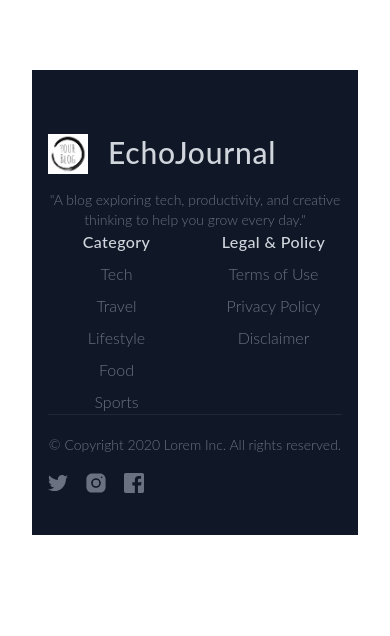
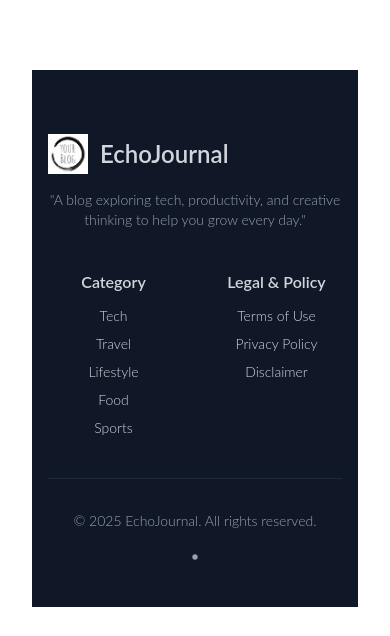
Before and after one commit to tasnim29/echo-journal, a React (Vite) app: page /allBlog in a window 390 px wide. Shown: the part 488-1124 px from the top of the page. Before the commit the page ends 1055 px from the top, so only its background shows below. Built offline with nearby package versions, Linux system fonts and the light colour scheme; no server answers.

Commit message:
adjusted responsiveness and jwt..the problem with immediate log out solved

```diff
--- a/src/AxiosHooks/UseAxiosSecure.jsx
+++ b/src/AxiosHooks/UseAxiosSecure.jsx
@@ -1,41 +1,48 @@
 import axios from "axios";
-import React, { use } from "react";
+import React, { use, useEffect } from "react";
 import { AuthContext } from "../Context/AuthContext";
-import { useNavigate } from "react-router";
+// import { useNavigate } from "react-router";
 
 const axiosInstance = axios.create({
   baseURL: "http://localhost:3000",
 });
 
 const UseAxiosSecure = () => {
-  const { user, signOutUser } = use(AuthContext);
-  const navigate = useNavigate();
+  const { user, signOutUser, loading } = use(AuthContext);
+  // const navigate = useNavigate();
 
-  //   request interceptor
-  axiosInstance.interceptors.request.use((config) => {
-    config.headers.authorization = `Bearer ${user?.accessToken}`;
+  useEffect(() => {
+    if (!loading && user?.accessToken) {
+      // Add request interceptor
+      const requestInterceptor = axiosInstance.interceptors.request.use(
+        (config) => {
+          config.headers.Authorization = `Bearer ${user.accessToken}`;
           return config;
-  });
-  //   response interceptor
-  axiosInstance.interceptors.response.use(
-    (response) => {
-      return response;
-    },
-    (error) => {
-      console.log("this response error", error);
-      if (error.status === 401 || error.status === 403) {
+        }
+      );
+
+      // Add response interceptor
+      const responseInterceptor = axiosInstance.interceptors.response.use(
+        (res) => res,
+        (err) => {
+          if (err?.response?.status === 401 || err?.response?.status === 403) {
             signOutUser()
               .then(() => {
-            console.log("signout user for 401 response code");
-            navigate("/signin");
+                console.log("Logged out due to token issue.");
               })
-          .catch((error) => {
-            console.log(error);
-          });
+              .catch(console.error);
           }
-      return Promise.reject(error);
+          return Promise.reject(err);
         }
       );
+
+      // Cleanup to prevent multiple interceptors on re-renders
+      return () => {
+        axiosInstance.interceptors.request.eject(requestInterceptor);
+        axiosInstance.interceptors.response.eject(responseInterceptor);
+      };
+    }
+  }, [user, loading, signOutUser]);
 
   return axiosInstance;
 };
--- a/src/Components/AuthorSpotlight.jsx
+++ b/src/Components/AuthorSpotlight.jsx
@@ -28,18 +28,12 @@ const AuthorSpotlight = () => {
   }, []);
 
   return (
-    <div className="px-4 py-16 mx-auto sm:max-w-xl md:max-w-full lg:max-w-screen-xl md:px-24 lg:px-8 lg:py-20">
-      <div className="max-w-xl mb-10 md:mx-auto sm:text-center lg:max-w-2xl md:mb-12">
-        <p className="inline-block px-3 py-px mb-4 text-xs font-semibold tracking-wider text-[#114b5f] uppercase rounded-full bg-[#a2d5c6]">
-          For Now
-        </p>
-        <h2 className="max-w-lg mb-6 font-sans text-3xl font-bold text-[#d72050] sm:text-4xl md:mx-auto">
-          <span className="relative inline-block">
-            <span className="relative">The</span>
-          </span>{" "}
+    <div className="max-w-7xl mx-auto my-20">
+      <div className="mb-8 w-8/12 mx-auto">
+        <h2 className="text-2xl font-bold text-[#d72050] sm:text-4xl text-center ">
           Author Spotlight
         </h2>
-        <p className="text-base text-gray-700 md:text-lg">
+        <p className="text-base text-gray-700 md:text-lg text-center">
           Get to know the minds behind the blogs! Meet our featured authors,
           explore their journeys, and dive into their latest writings.
         </p>
--- a/src/Components/Footer.jsx
+++ b/src/Components/Footer.jsx
@@ -3,96 +3,68 @@ import logo from "../assets/navLogo.jpg";
 
 const Footer = () => {
   return (
-    <div className="bg-gray-900">
-      <div className="px-4 pt-16 mx-auto sm:max-w-xl md:max-w-full lg:max-w-screen-xl md:px-24 lg:px-8">
-        <div className="md:flex justify-between">
-          <div className="md:py-10">
-            <div className="flex gap-5">
+    <div className="bg-gray-900 text-gray-300">
+      <div className="px-4 pt-16 mx-auto max-w-screen-xl sm:px-6 lg:px-8">
+        <div className="flex flex-col md:flex-row justify-between gap-10">
+          {/* Logo + Description */}
+          <div className="flex-1">
+            <div className="flex items-center gap-3">
               <img className="w-10 h-10" src={logo} alt="Logo" />
-              <span className="text-3xl font-medium tracking-wide text-gray-300 ">
-                EchoJournal
-              </span>
+              <span className="text-2xl font-semibold">EchoJournal</span>
             </div>
-
-            <p className="mt-4 text-sm text-gray-500">
+            <p className="mt-4 text-sm text-gray-400 max-w-sm">
               "A blog exploring tech, productivity, and creative thinking to
               help you grow every day."
             </p>
           </div>
-          <div className="grid grid-cols-2 gap-5 row-gap-8 lg:col-span-4 md:grid-cols-4">
+
+          {/* Footer Links */}
+          <div className="grid grid-cols-2 gap-8 sm:grid-cols-2 md:grid-cols-4">
             <div>
-              <p className="font-medium tracking-wide text-gray-300">
-                Category
-              </p>
-              <ul className="mt-2 space-y-2">
+              <p className="font-semibold mb-3">Category</p>
+              <ul className="space-y-2 text-sm">
                 <li>
-                  <a
-                    href="/"
-                    className="text-gray-500 transition-colors duration-300 hover:text-deep-purple-accent-200"
-                  >
+                  <a href="/" className="hover:text-white">
                     Tech
                   </a>
                 </li>
                 <li>
-                  <a
-                    href="/"
-                    className="text-gray-500 transition-colors duration-300 hover:text-deep-purple-accent-200"
-                  >
+                  <a href="/" className="hover:text-white">
                     Travel
                   </a>
                 </li>
                 <li>
-                  <a
-                    href="/"
-                    className="text-gray-500 transition-colors duration-300 hover:text-deep-purple-accent-200"
-                  >
+                  <a href="/" className="hover:text-white">
                     Lifestyle
                   </a>
                 </li>
                 <li>
-                  <a
-                    href="/"
-                    className="text-gray-500 transition-colors duration-300 hover:text-deep-purple-accent-200"
-                  >
+                  <a href="/" className="hover:text-white">
                     Food
                   </a>
                 </li>
                 <li>
-                  <a
-                    href="/"
-                    className="text-gray-500 transition-colors duration-300 hover:text-deep-purple-accent-200"
-                  >
+                  <a href="/" className="hover:text-white">
                     Sports
                   </a>
                 </li>
               </ul>
             </div>
             <div>
-              <p className="font-medium tracking-wide text-gray-300">
-                Legal & Policy
-              </p>
-              <ul className="mt-2 space-y-2">
+              <p className="font-semibold mb-3">Legal & Policy</p>
+              <ul className="space-y-2 text-sm">
                 <li>
-                  <a
-                    href="/"
-                    className="text-gray-500 transition-colors duration-300 hover:text-deep-purple-accent-200"
-                  >
+                  <a href="/" className="hover:text-white">
                     Terms of Use
                   </a>
                 </li>
                 <li>
-                  <a
-                    href="/"
-                    className="text-gray-500 transition-colors duration-300 hover:text-deep-purple-accent-200"
-                  >
+                  <a href="/" className="hover:text-white">
                     Privacy Policy
                   </a>
                 </li>
                 <li>
-                  <a
-                    href="/"
-                    className="text-gray-500 transition-colors duration-300 hover:text-deep-purple-accent-200"
-                  >
+                  <a href="/" className="hover:text-white">
                     Disclaimer
                   </a>
                 </li>
@@ -100,34 +72,28 @@ const Footer = () => {
             </div>
           </div>
         </div>
-        <div className="flex flex-col justify-between pt-5 pb-10 border-t border-gray-800 sm:flex-row">
-          <p className="text-sm text-gray-500">
-            © Copyright 2020 Lorem Inc. All rights reserved.
-          </p>
-          <div className="flex items-center mt-4 space-x-4 sm:mt-0">
-            <a
-              href="/"
-              className="text-gray-500 transition-colors duration-300 hover:text-teal-accent-400"
-            >
-              <svg viewBox="0 0 24 24" fill="currentColor" className="h-5">
-                <path d="M24,4.6c-0.9,0.4-1.8,0.7-2.8,0.8c1-0.6,1.8-1.6,2.2-2.7c-1,0.6-2,1-3.1,1.2c-0.9-1-2.2-1.6-3.6-1.6 c-2.7,0-4.9,2.2-4.9,4.9c0,0.4,0,0.8,0.1,1.1C7.7,8.1,4.1,6.1,1.7,3.1C1.2,3.9,1,4.7,1,5.6c0,1.7,0.9,3.2,2.2,4.1 C2.4,9.7,1.6,9.5,1,9.1c0,0,0,0,0,0.1c0,2.4,1.7,4.4,3.9,4.8c-0.4,0.1-0.8,0.2-1.3,0.2c-0.3,0-0.6,0-0.9-0.1c0.6,2,2.4,3.4,4.6,3.4 c-1.7,1.3-3.8,2.1-6.1,2.1c-0.4,0-0.8,0-1.2-0.1c2.2,1.4,4.8,2.2,7.5,2.2c9.1,0,14-7.5,14-14c0-0.2,0-0.4,0-0.6 C22.5,6.4,23.3,5.5,24,4.6z" />
+
+        {/* Bottom Section */}
+        <div className="flex flex-col sm:flex-row justify-between items-center pt-8 pb-10 border-t border-gray-800 mt-10 gap-4 text-sm text-gray-400">
+          <p>© 2025 EchoJournal. All rights reserved.</p>
+          <div className="flex space-x-5">
+            {/* Twitter */}
+            <a href="/" className="hover:text-white">
+              <svg className="h-5" fill="currentColor" viewBox="0 0 24 24">
+                <path d="M24,4.6c-0.9,0.4-1.8,0.7-2.8...z" />
               </svg>
             </a>
-            <a
-              href="/"
-              className="text-gray-500 transition-colors duration-300 hover:text-teal-accent-400"
-            >
-              <svg viewBox="0 0 30 30" fill="currentColor" className="h-6">
+            {/* Instagram */}
+            <a href="/" className="hover:text-white">
+              <svg className="h-5" fill="currentColor" viewBox="0 0 30 30">
                 <circle cx="15" cy="15" r="4" />
-                <path d="M19.999,3h-10C6.14,3,3,6.141,3,10.001v10C3,23.86,6.141,27,10.001,27h10C23.86,27,27,23.859,27,19.999v-10   C27,6.14,23.859,3,19.999,3z M15,21c-3.309,0-6-2.691-6-6s2.691-6,6-6s6,2.691,6,6S18.309,21,15,21z M22,9c-0.552,0-1-0.448-1-1   c0-0.552,0.448-1,1-1s1,0.448,1,1C23,8.552,22.552,9,22,9z" />
+                <path d="M19.999,3h-10C6.14,3,...z" />
               </svg>
             </a>
-            <a
-              href="/"
-              className="text-gray-500 transition-colors duration-300 hover:text-teal-accent-400"
-            >
-              <svg viewBox="0 0 24 24" fill="currentColor" className="h-5">
-                <path d="M22,0H2C0.895,0,0,0.895,0,2v20c0,1.105,0.895,2,2,2h11v-9h-3v-4h3V8.413c0-3.1,1.893-4.788,4.659-4.788 c1.325,0,2.463,0.099,2.795,0.143v3.24l-1.918,0.001c-1.504,0-1.795,0.715-1.795,1.763V11h4.44l-1,4h-3.44v9H22c1.105,0,2-0.895,2-2 V2C24,0.895,23.105,0,22,0z" />
+            {/* Facebook */}
+            <a href="/" className="hover:text-white">
+              <svg className="h-5" fill="currentColor" viewBox="0 0 24 24">
+                <path d="M22,0H2C0.895,0,...z" />
               </svg>
             </a>
           </div>
--- a/src/Components/NewsLetter.jsx
+++ b/src/Components/NewsLetter.jsx
@@ -11,27 +11,28 @@ const NewsLetter = () => {
   };
 
   return (
-    <div className="max-w-7xl mx-auto ">
+    <div className="max-w-7xl mx-auto">
       <h1 className="text-center text-[#d72050] text-4xl font-bold mb-6">
         Newsletter
       </h1>
-      <div className="md:flex items-center  gap-6 justify-center">
-        <div className="w-[250px] sm:w-[300px] md:w-[350px] lg:w-[400px]">
+      <div className="flex flex-col md:flex-row items-center gap-6 justify-center">
+        <div className="w-full max-w-[250px] sm:max-w-[300px] md:max-w-[350px] lg:max-w-[400px] mx-auto md:mx-0">
           <Lottie animationData={myAnimation} loop={true} />
         </div>
+
         <div className="md:max-w-md lg:col-span-2">
           <p className="text-primary text-center md:text-left font-medium">
             Subscribe for updates
           </p>
           <form
             onSubmit={handleSubmit}
-            className="flex flex-col mt-4 md:flex-row"
+            className="flex flex-col mt-4 md:flex-row md:items-center gap-3 md:gap-2"
           >
             <input
               placeholder="Email"
               required
               type="text"
-              className="flex-grow w-full h-12 px-4 mb-3 transition duration-200 bg-white border border-gray-300 rounded shadow-sm appearance-none md:mr-2 md:mb-0 focus:border-primary focus:outline-none focus:shadow-outline"
+              className="flex-grow w-full h-12 px-4 transition duration-200 bg-white border border-gray-300 rounded shadow-sm appearance-none focus:border-primary focus:outline-none focus:shadow-outline"
             />
             <button
               type="submit"
@@ -46,7 +47,6 @@ const NewsLetter = () => {
           </p>
         </div>
       </div>
-
       <ToastContainer />
     </div>
   );
--- a/src/Components/RecentBlogs.jsx
+++ b/src/Components/RecentBlogs.jsx
@@ -7,14 +7,11 @@ const RecentBlogs = () => {
   //   console.log(blogs);
   return (
     <div className="my-20 max-w-7xl mx-auto">
-      <div className="max-w-xl mb-10 md:mx-auto sm:text-center lg:max-w-2xl md:mb-12">
-        <h2 className="max-w-lg mb-6 font-sans text-3xl font-bold text-[#d72050] sm:text-4xl md:mx-auto ">
-          <span className="relative inline-block">
-            <span className="relative">The</span>
-          </span>{" "}
+      <div className="mb-8 w-8/12 mx-auto">
+        <h2 className="text-2xl font-bold text-[#d72050] sm:text-4xl text-center ">
           Recent Blogs
         </h2>
-        <p className="text-base text-gray-700 md:text-lg">
+        <p className="text-base text-gray-700 md:text-lg text-center ">
           There are six recent blogs
         </p>
       </div>
--- a/src/Components/RecentBlogsCard.jsx
+++ b/src/Components/RecentBlogsCard.jsx
@@ -42,7 +42,7 @@ const RecentBlogsCard = ({ blog, index }) => {
   return (
     <div
       className="card bg-gradient-to-br from-gray-100 via-gray-200 to-gray-500 shadow-lg hover:scale-105 transition duration-300 rounded-lg"
-      data-aos={index % 2 === 0 ? "fade-right" : "fade-left"}
+      data-aos="fade-up"
       data-aos-delay={index * 100}
       data-aos-duration="800"
       data-aos-easing="ease-out-cubic"
--- a/src/Components/TipsSection.jsx
+++ b/src/Components/TipsSection.jsx
@@ -4,19 +4,17 @@ import blog1 from "../assets/blog1.jpg";
 
 const TipsSection = () => {
   return (
-    <div className="px-4 py-16 mx-auto sm:max-w-xl md:max-w-full lg:max-w-screen-xl md:px-24 lg:px-8 lg:py-20">
-      <div className="max-w-xl mb-10 md:mx-auto sm:text-center lg:max-w-2xl md:mb-12">
-        <h2 className="max-w-lg mb-6 font-sans text-3xl font-bold text-[#d72050] sm:text-4xl md:mx-auto ">
-          <span className="relative inline-block">
-            <span className="relative">The</span>
-          </span>{" "}
+    <div className="max-w-7xl mx-auto">
+      <div className="mb-8 w-8/12 mx-auto">
+        <h2 className="text-2xl font-bold text-[#d72050] sm:text-4xl text-center ">
           Tips for writing engaging blogs
         </h2>
-        <p className="text-base text-gray-700 md:text-lg">
+        <p className="text-base text-gray-700 md:text-lg text-center">
           these proven tips will help you create content that informs,
           entertains, and keeps readers coming back for more.
         </p>
       </div>
+
       <div className="grid gap-6 md:grid-cols-2 lg:grid-cols-5">
         <motion.div
           initial={{ x: 300, rotate: 180 }}
--- a/src/Context/AuthProvider.jsx
+++ b/src/Context/AuthProvider.jsx
@@ -64,7 +64,7 @@ const AuthProvider = ({ children }) => {
       unSubscribe();
     };
   }, []);
-  console.log("my name is", user);
+  // console.log("my name is", user);
   return (
     <div>
       <AuthContext value={userInfo}>{children}</AuthContext>
--- a/src/Pages/Home.jsx
+++ b/src/Pages/Home.jsx
@@ -23,9 +23,9 @@ const Home = () => {
       <div>
         <TipsSection></TipsSection>
       </div>
-      {/* <div>
+      <div>
         <AuthorSpotlight></AuthorSpotlight>
-      </div> */}
+      </div>
       <div>
         <NewsLetter></NewsLetter>
       </div>
--- a/src/Pages/Wishlist.jsx
+++ b/src/Pages/Wishlist.jsx
@@ -66,7 +66,6 @@ const Wishlist = () => {
   }
 
   return (
-    <div>
     <div className="max-w-7xl mx-auto my-20 px-4">
       <h1 className="text-center text-[#d72050] text-3xl font-bold mb-6">
         My WishListed Blogs
@@ -74,7 +73,7 @@ const Wishlist = () => {
 
       {/* Scrollable wrapper for responsiveness */}
       <div className="overflow-x-auto">
-          <table className="min-w-full table-auto border border-gray-300 text-sm">
+        <table className="min-w-full table-auto border border-gray-300 text-sm mb-20">
           <thead>
             {table.getHeaderGroups().map((headerGroup) => (
               <tr key={headerGroup.id}>
@@ -108,10 +107,7 @@ const Wishlist = () => {
                     key={cell.id}
                     className="border px-4 py-2 whitespace-nowrap truncate max-w-xs"
                   >
-                      {flexRender(
-                        cell.column.columnDef.cell,
-                        cell.getContext()
-                      )}
+                    {flexRender(cell.column.columnDef.cell, cell.getContext())}
                   </td>
                 ))}
               </tr>
@@ -120,7 +116,6 @@ const Wishlist = () => {
         </table>
       </div>
     </div>
-    </div>
   );
 };
 
```
Lines whose indentation alone changed are shown as unchanged.
